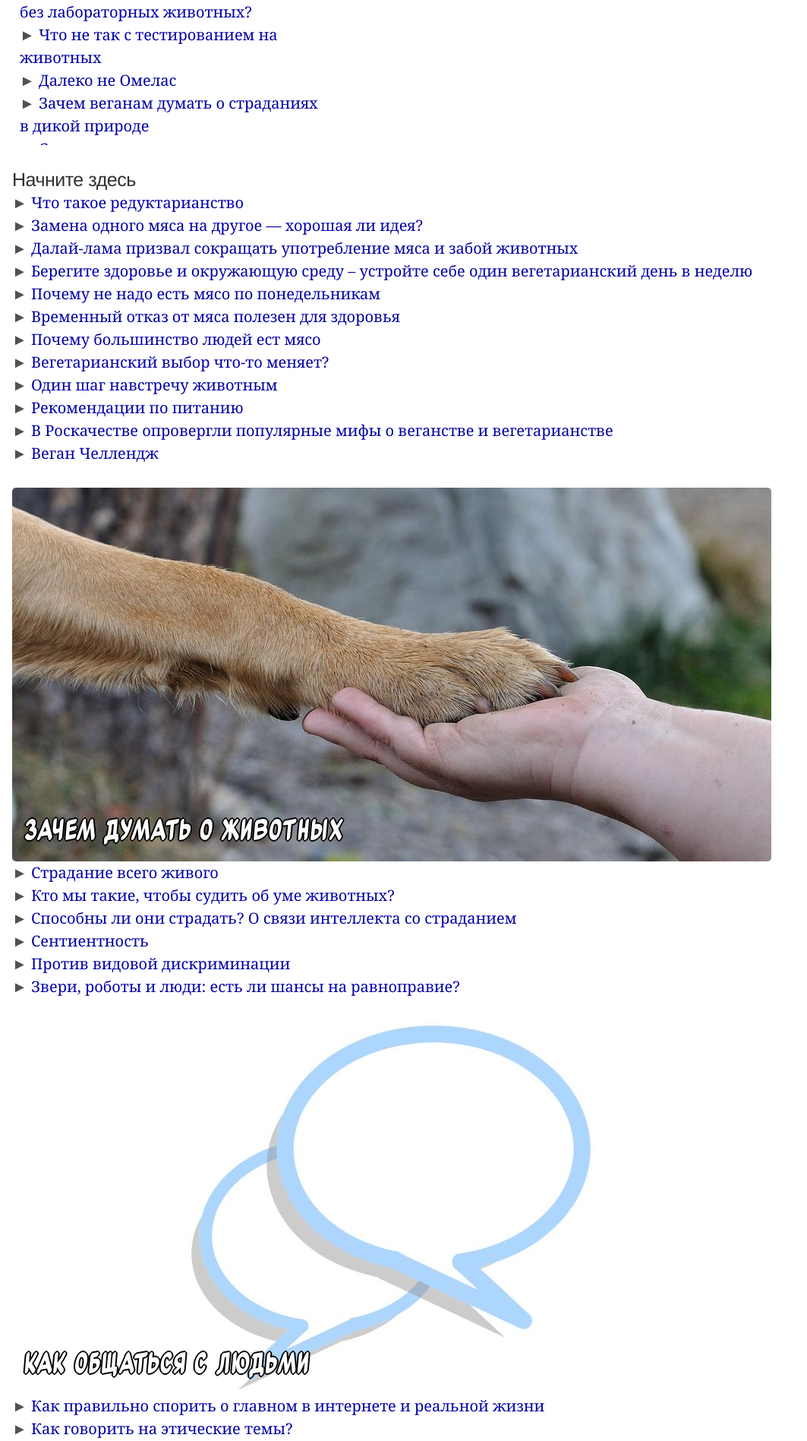
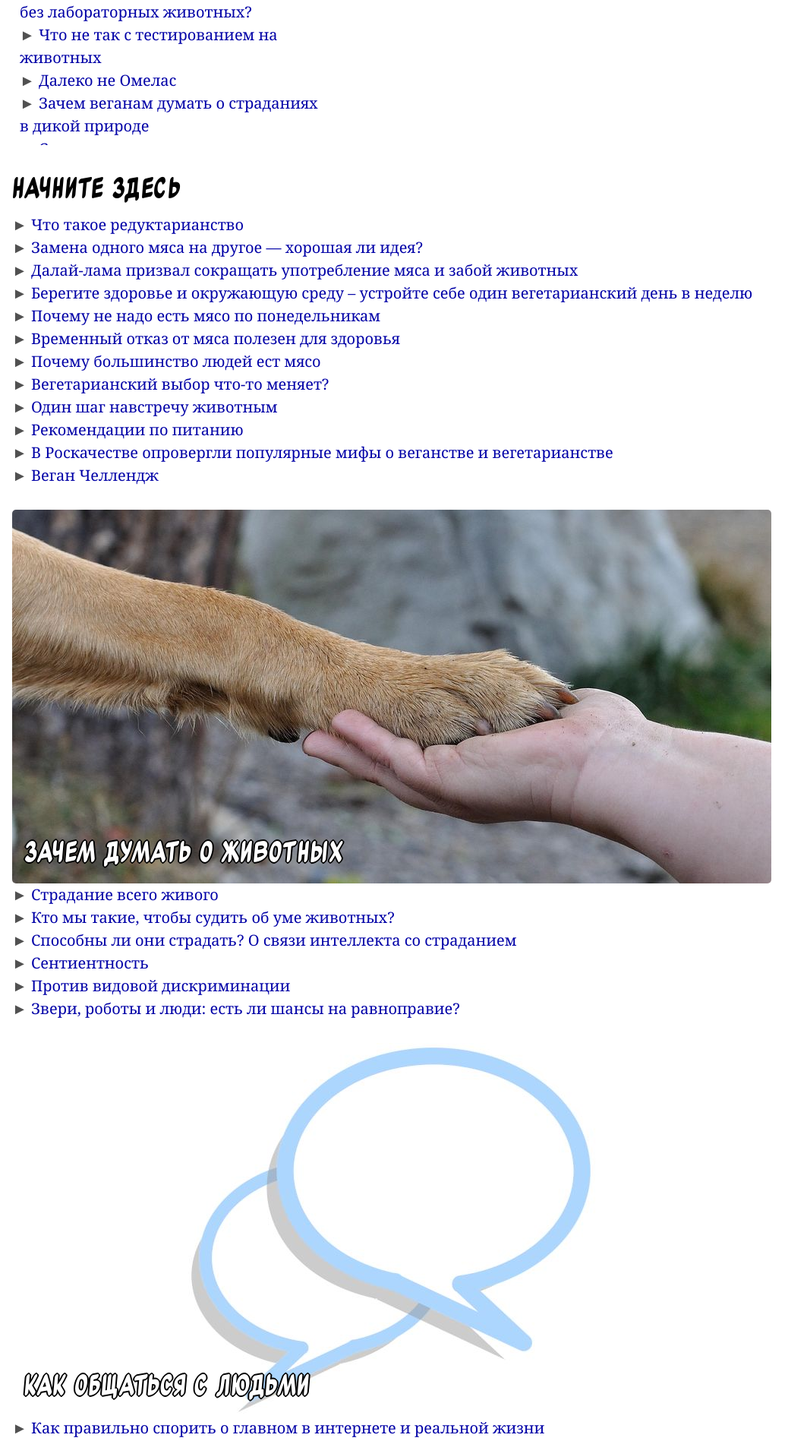
Before and after one commit to Umenshaem/umenshaem.github.io, a Jekyll site: the page built from index.md, in a window 1280 px wide. Shown: the part 3813-5710 px from the top of the page at 76% size, without its empty margins (0-1063 px from the left). Built offline with Jekyll 4.4.1, drawn with Linux system fonts in a browser that asks for light colours; part of the change alters nothing that is shown.

Commit message:
Update index.md

```diff
--- a/index.md
+++ b/index.md
@@ -52,6 +52,11 @@ excerpt: "Как помочь животным."
     text-align: center;
     margin-bottom: 0.2em;
     margin-right: 3em;
+  }
+  .start {
+    font-family: Angeme;
+    color: black;
+    font-size: 2em;
   }
 </style>
 
@@ -134,8 +139,7 @@ excerpt: "Как помочь животным."
 
 <div class="mobile">
 
-<h3>Начните здесь</h3>
-
+<div class="start">начните здесь</div>
 {% include list.html s="red" %}
 <br>
 
```
